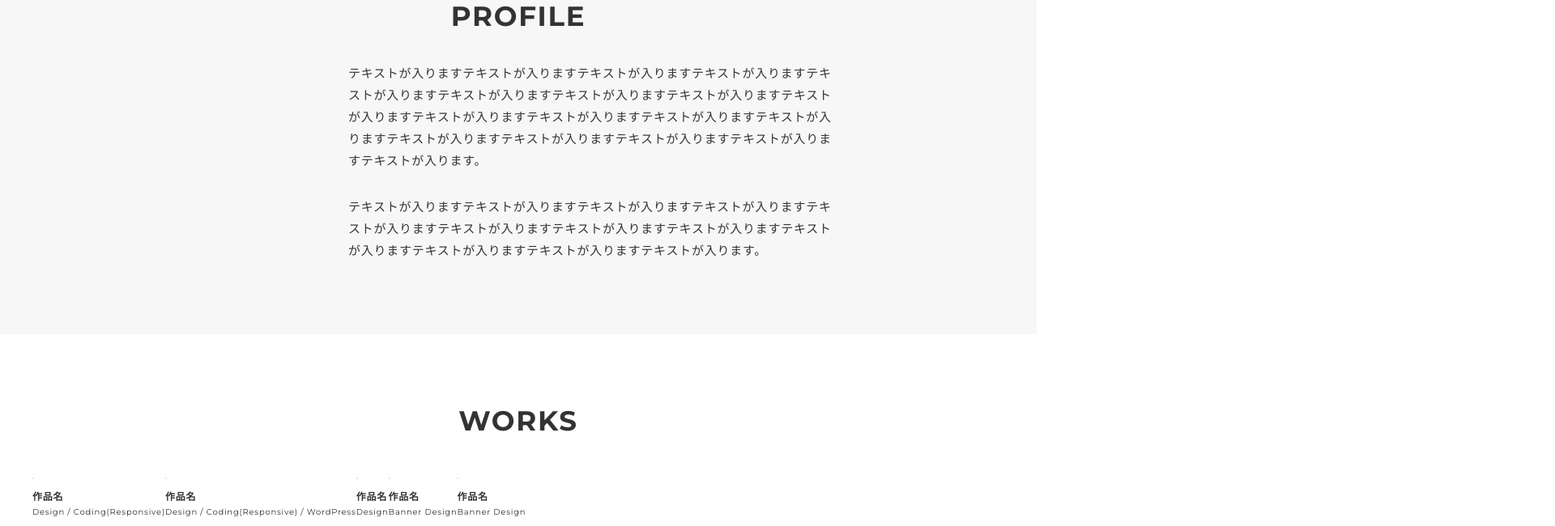
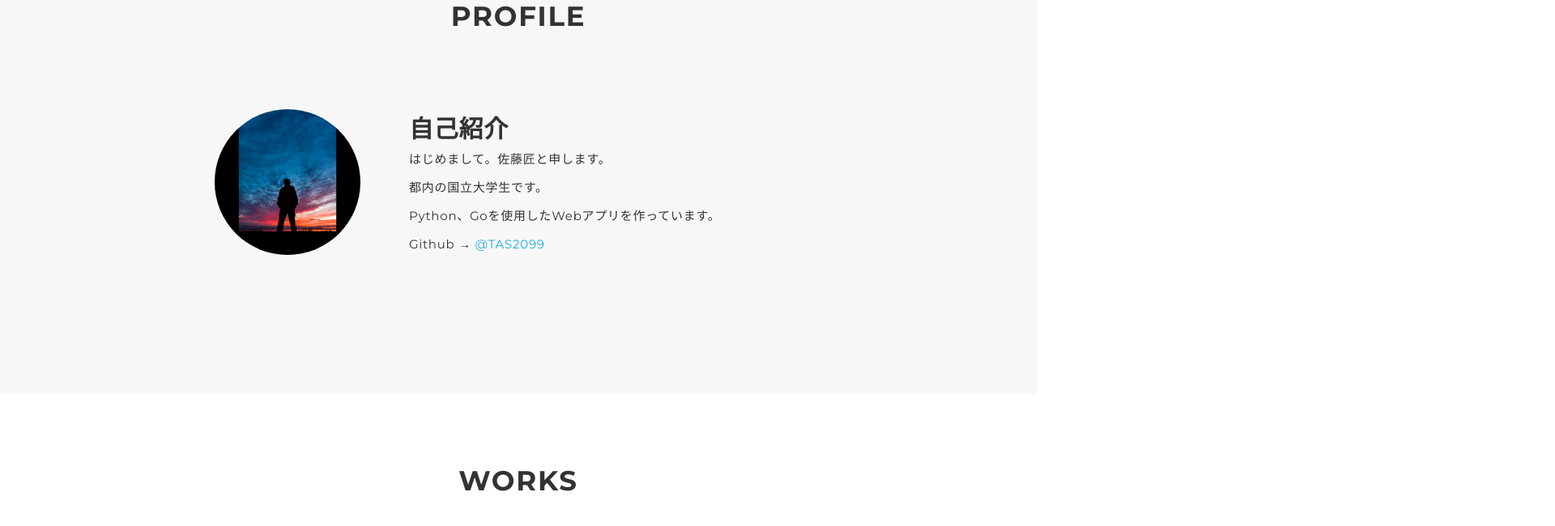
Before and after one commit to TAS2099/portfolio, a plain HTML site: page index.html in a window 1280 px wide. Shown: the part 840-1490 px from the top of the page at 81% size, 1920 px wide, since content can reach past the window. Drawn offline with nearby package versions, Linux system fonts and the light colour scheme.

Commit message:
profile&work

```diff
--- a/css/style.css
+++ b/css/style.css
@@ -171,6 +171,37 @@ a {
 }
 
 /*--------------------------------
+ About
+---------------------------------*/
+.profile {
+  display: flex;
+  max-width: 750px;
+  height: 300px;
+  margin: 20px auto;
+  align-items: center;
+}
+
+.profile-img img {
+  border-radius: 50%;
+  width: 180px;
+  height: 180px;
+}
+
+.profile-body {
+  width: 100%;
+  margin: 60px;
+}
+
+.profile-body h1 {
+  font-size: 30px;
+}
+
+.profile-body p {
+  font-size: 15px;
+  line-height: 35px;
+}
+
+/*--------------------------------
  Works
 ---------------------------------*/
 .works-list {
@@ -244,36 +275,6 @@ a {
 .skill-text {
   font-size: 14px;
   line-height: 1.8;
-}
-
-/*--------------------------------
- About
----------------------------------*/
-.profile {
-  display: flex;
-  flex-wrap: wrap;
-  max-width: 800px;
-  margin: 0 auto;
-}
-.profile-img {
-  width: 20%;
-  margin-right: 30px;
-  border-radius: 50%;
-}
-.profile-img img {
-  border-radius: 50%;
-}
-.profile-body {
-  flex: 1;
-}
-
-.profile-body p {
-  font-size: 15px;
-  line-height: 1.8;
-}
-
-.profile-body p:not(:last-child) {
-  margin-bottom: 30px;
 }
 
 /*--------------------------------
@@ -460,6 +461,22 @@ a {
     line-height: 1.7;
   }
 
+
+  /* About */
+  .profile {
+    display: block;
+  }
+  .profile-img {
+    width: 150px;
+    margin: 0 auto;
+    margin-bottom: 25px;
+  }
+
+  .profile-body p {
+    font-size: 14px;
+    line-height: 1.7;
+  }
+
   /* Works */
   .works-name {
     font-size: 12px;
@@ -503,25 +520,6 @@ a {
     line-height: 1.7;
   }
 
-  /* About */
-  .profile {
-    display: block;
-  }
-  .profile-img {
-    width: 150px;
-    margin: 0 auto;
-    margin-bottom: 25px;
-  }
-
-  .profile-body p {
-    font-size: 14px;
-    line-height: 1.7;
-  }
-
-  .profile-body p:not(:last-child) {
-    margin-bottom: 20px;
-  }
-
   /* フッター */
   .footer {
     padding: 20px;
--- a/index.html
+++ b/index.html
@@ -56,15 +56,16 @@
       <div class="container">
         <h2 class="title">PROFILE</h2>
         <div class="profile">
-          <p class="profile-img">
-            <img src="img/profile.jpg" alt="">
-          </p>
+          <div class="profile-img">
+            <img src="img/571FB690-F86F-4951-814A-97E0DAC48A88.JPEG" alt="">
+          </div>
           <div class="profile-body">
+            <h1>自己紹介</h1>
             <p>
-              テキストが入りますテキストが入りますテキストが入りますテキストが入りますテキストが入りますテキストが入りますテキストが入りますテキストが入りますテキストが入りますテキストが入りますテキストが入りますテキストが入りますテキストが入りますテキストが入りますテキストが入りますテキストが入りますテキストが入りますテキストが入ります。
-            </p>
-            <p>
-              テキストが入りますテキストが入りますテキストが入りますテキストが入りますテキストが入りますテキストが入りますテキストが入りますテキストが入りますテキストが入りますテキストが入りますテキストが入りますテキストが入ります。
+              はじめまして。佐藤匠と申します。<br>
+              都内の国立大学生です。<br>
+              Python、Goを使用したWebアプリを作っています。<br>
+              Github → <a href="https://github.com/TAS2099">@TAS2099</a><br>
             </p>
           </div>
         </div>
@@ -79,30 +80,15 @@
           <div class="works-list">
 
             <div class="works-img">
-              <img src="img/works-sample-thumb.jpg" alt="" />
-              <p class="works-name">作品名</p>
-              <p class="works-info">Design / Coding(Responsive)</p>
+              <img src="img/messageImage_1649383738052.jpg" alt="" />
+              <p class="works-name">国内観光マップ</p>
+              <p class="works-info">使用技術：streamlit</p>
             </div>
 
             <div class="works-img">
-              <img src="img/works-dummy-thumb.jpg" alt="" />
-              <p class="works-name">作品名</p>
-              <p class="works-info">Design / Coding(Responsive) / WordPress</p>
-            </div>
-
-            <div class="works-img"><img src="img/works-dummy-thumb.jpg" alt="" />
-              <p class="works-name">作品名</p>
-              <p class="works-info">Design</p>
-            </div>
-
-            <div class="works-img"><img src="img/works-dummy-thumb.jpg" alt="" />
-              <p class="works-name">作品名</p>
-              <p class="works-info">Banner Design</p>
-            </div>
-
-            <div class="works-img"><img src="img/works-dummy-thumb.jpg" alt="" />
-              <p class="works-name">作品名</p>
-              <p class="works-info">Banner Design</p>
+              <img src="img/messageImage_1649382681254.jpg" alt="" />
+              <p class="works-name">Todoアプリ</p>
+              <p class="works-info">使用技術：Flask、Docker、HTML、CSS</p>
             </div>
 
           </div>
```
Also changed, not shown: img/571FB690-F86F-4951-814A-97E0DAC48A88.JPEG (added), img/messageImage_1649382681254.jpg (added), img/messageImage_1649383738052.jpg (added).
